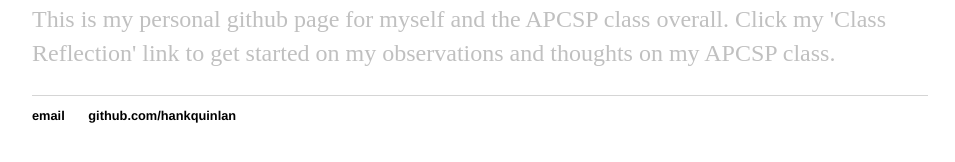
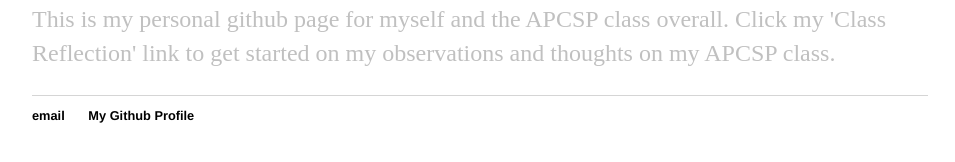
Before and after one commit to albertof4112/albertof4112.github.io, a Jekyll site: the page built from index.html, in a window 1280 px wide. Shown: the part 254-416 px from the top of the page, without its empty margins (160-1115 px from the left). Built offline with Jekyll 4.4.1, drawn with Linux system fonts in a browser that asks for light colours.

Commit message:
Update default.html

```diff
--- a/_layouts/default.html
+++ b/_layouts/default.html
@@ -22,7 +22,7 @@
 			<footer>
 	    		<ul>
 	        		<li><a href="mailto:hankquinlanhub@gmail.com">email</a></li>
-	        		<li><a href="https://github.com/hankquinlan">github.com/hankquinlan</a></li>
+	        		<li><a href="https://github.com/albertof4112">My Github Profile</a></li>
 				</ul>
 			</footer>
 		</body>
```
